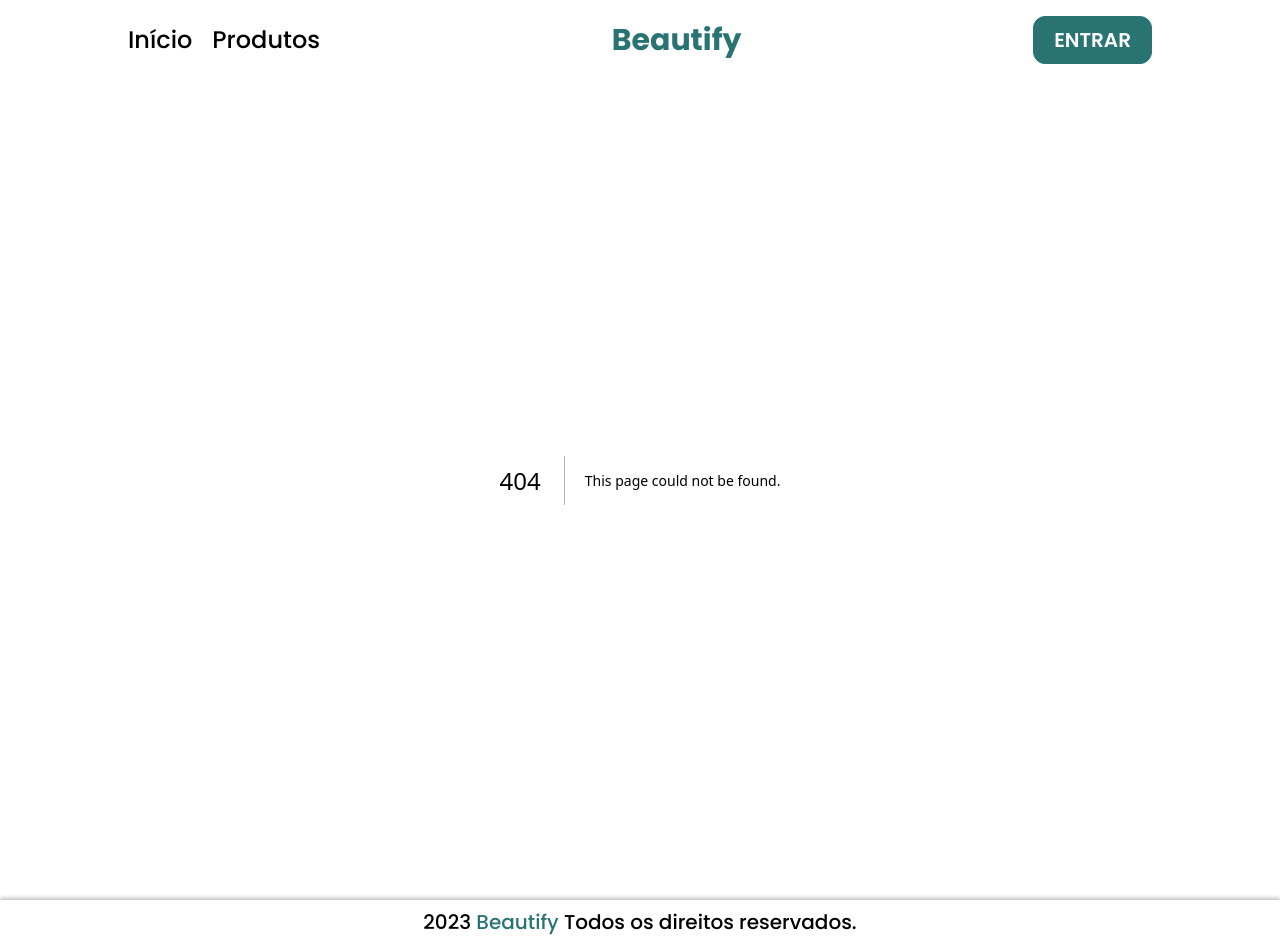
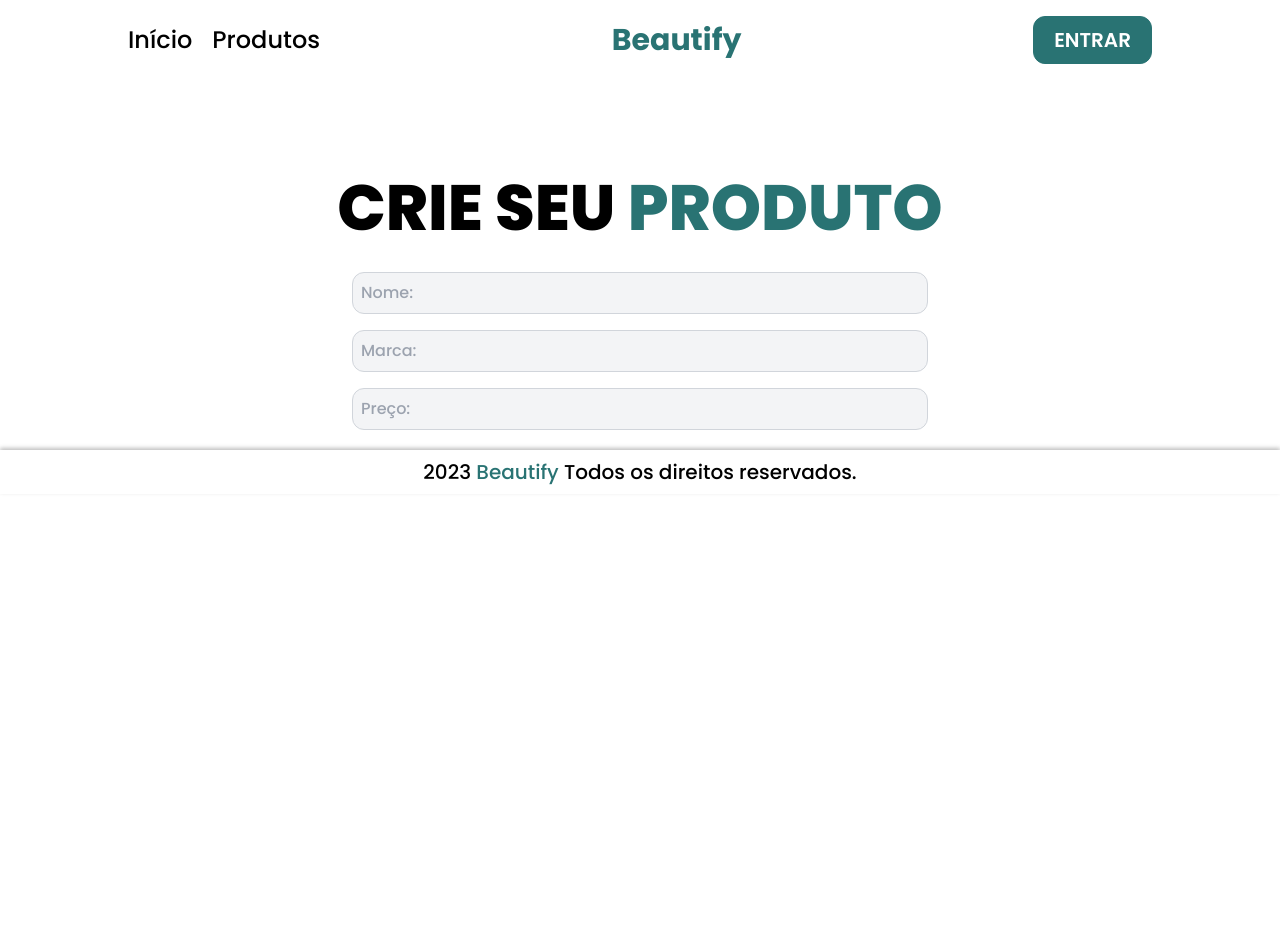
Before and after one commit to joaonative/beautify, a Next.js app: page /criar in a window 1280 px wide. Before the commit this address had no page. After the commit the page ends 800 px from the top, so only its background shows below. Built offline with nearby package versions, Linux system fonts and the light colour scheme.

Commit message:
feat: create product form

```diff
--- /dev/null
+++ b/src/app/criar/page.js
@@ -0,0 +1,66 @@
+"use client";
+
+import React, { useState } from "react";
+import { useRouter } from "next/navigation";
+
+const createPage = () => {
+  const router = useRouter();
+
+  const [error, setError] = useState("");
+
+  const [name, setName] = useState("");
+  const [price, setPrice] = useState("");
+  const [brand, setBrand] = useState("");
+
+  const API_URL = "http://localhost:8080";
+
+  async function handleSubmit(e) {
+    e.preventDefault();
+
+    const response = await fetch(`${API_URL}/produto`, {
+      method: "POST",
+      body: JSON.stringify({ name, brand, price }),
+      headers: { "Content-type": "application/json" },
+    });
+
+    if (response.ok) {
+      router.push("/produtos");
+    } else {
+    }
+  }
+
+  return (
+    <section className="px-16 mt-20 w-full text-center">
+      <blockquote className="font-extrabold title">
+        <h1>
+          CRIE SEU <span className="text-primary">PRODUTO</span>
+        </h1>
+      </blockquote>
+      <form className="lock max-w-xl mx-auto">
+        <input
+          name="name"
+          type="text"
+          placeholder="Nome:"
+          value={name}
+          onChange={(event) => setName(event.target.value)}
+        />
+        <input
+          name="brand"
+          type="text"
+          placeholder="Marca:"
+          value={brand}
+          onChange={(event) => setBrand(event.target.value)}
+        />
+        <input
+          name="price"
+          type="number"
+          placeholder="Preço:"
+          value={price}
+          onChange={(event) => setPrice(event.target.value)}
+        />
+      </form>
+    </section>
+  );
+};
+
+export default createPage;
```
